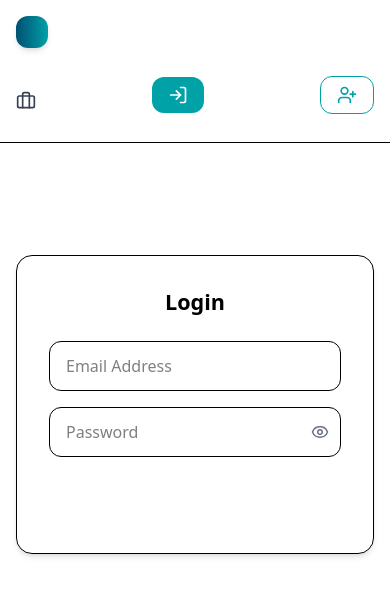
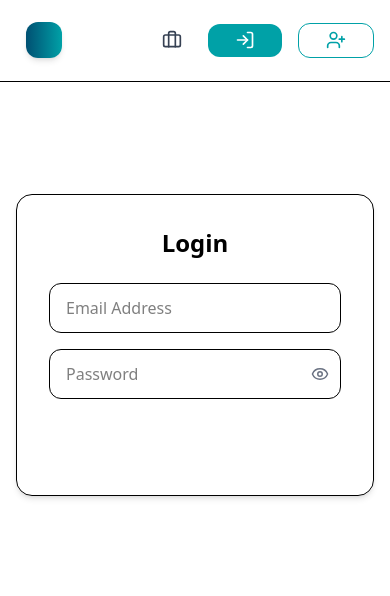
Before and after one commit to zalnuweiri/otnmiTest, a React (Vite) app in the folder client/: page /login in a window 390 px wide. Shown: the top 596 px of the page. Built offline with nearby package versions, Linux system fonts and the light colour scheme; no server answers.

Commit message:
improved responsiveness

```diff
--- a/client/src/index.css
+++ b/client/src/index.css
@@ -48,4 +48,85 @@
     font-style: normal;
 }
 
+/* -------------------------
+   LARGE SCREENS (DESKTOP 1440px+)
+-------------------------- */
+@media (min-width: 1440px) {
+    /* Slightly expand layout for wider monitors */
+    .max-w-6xl,
+    .max-w-5xl,
+    .max-w-4xl {
+        max-width: 90rem !important; /* 1440px */
+    }
+
+    /* Slightly larger headline scaling */
+    .text-4xl {
+        font-size: 2.4rem !important;
+    }
+    .text-2xl {
+        font-size: 1.6rem !important;
+    }
+
+    /* More generous spacing */
+    .py-16 {
+        padding-top: 6rem !important;
+        padding-bottom: 6rem !important;
+    }
+}
+
+/* -------------------------
+   ULTRA-WIDE SCREENS (1920px+)
+-------------------------- */
+@media (min-width: 1920px) {
+    /* Center layout, increase max width slightly but limit readability */
+    .max-w-6xl,
+    .max-w-5xl,
+    .max-w-4xl {
+        max-width: 100rem !important; /* 1600px */
+    }
+
+    /* Dashboard & job cards spread out more naturally */
+    .dashboard-stats {
+        grid-template-columns: repeat(5, 1fr) !important;
+    }
+
+    .job-list-grid {
+        grid-template-columns: repeat(4, 1fr) !important;
+    }
+
+    /* Typography scaling */
+    .text-4xl {
+        font-size: 2.6rem !important;
+    }
+    .text-2xl {
+        font-size: 1.8rem !important;
+    }
+}
+
+/* -------------------------
+   ULTRA-WIDE SCREENS (2560px+)
+-------------------------- */
+@media (min-width: 2560px) {
+    .max-w-6xl,
+    .max-w-5xl,
+    .max-w-4xl {
+        max-width: 110rem !important; /* ~1760px */
+    }
+
+    /* Increase whitespace for luxurious spacing */
+    section,
+    .p-6,
+    .p-8 {
+        padding: 2.5rem !important;
+    }
+
+    .text-4xl {
+        font-size: 3rem !important;
+    }
+    .text-2xl {
+        font-size: 1.9rem !important;
+    }
+}
+
+
 @import "../src/responsive.css";
--- a/client/src/responsive.css
+++ b/client/src/responsive.css
@@ -7,19 +7,6 @@
     .max-w-4xl {
         padding-left: 1rem !important;
         padding-right: 1rem !important;
-    }
-}
-
-@media (max-width: 1024px) {
-    .text-4xl {
-        font-size: 1.9rem !important;
-    }
-    .text-2xl {
-        font-size: 1.35rem !important;
-    }
-    .py-16 {
-        padding-top: 3rem !important;
-        padding-bottom: 3rem !important;
     }
 }
 
@@ -147,46 +134,70 @@
 
 
 /* ---------------------------------------
-   NAVBAR RESPONSIVE FIX
+   NAVBAR RESPONSIVE FIX (REVAMPED)
 ---------------------------------------- */
 @media (max-width: 900px) {
     header nav {
-        flex-direction: column !important;
-        align-items: flex-start !important;
+        flex-direction: row !important;
+        align-items: center !important;
+        justify-content: space-between !important;
+        gap: 0.75rem !important;
+        flex-wrap: wrap !important;
+    }
+
+    /* Keep logo and name aligned together */
+    header .flex.items-center.gap-2 {
+        margin-bottom: 0 !important;
+        flex: 1 1 auto !important;
+    }
+
+    /* Align nav links horizontally and wrap when needed */
+    header .flex.items-center.gap-6 {
+        flex: 1 1 auto !important;
+        justify-content: flex-end !important;
+        flex-wrap: nowrap !important;
         gap: 1rem !important;
     }
 
-    header nav > a,
-    header nav > div {
-        width: 100% !important;
-        display: flex !important;
-        justify-content: space-between !important;
-        align-items: center !important;
+    /* Hide link text, keep icons visible */
+    header .flex.items-center.gap-6 a span,
+    header .flex.items-center.gap-6 button span {
+        display: none !important;
     }
 
-    /* Make logo + text stack properly */
-    header .flex.items-center.gap-2 {
-        margin-bottom: 0.75rem !important;
+    /* Adjust icon size and spacing */
+    header .flex.items-center.gap-6 svg {
+        width: 1.25rem !important;
+        height: 1.25rem !important;
     }
 
-    /* Navigation links collapse into column */
-    header .flex.items-center.gap-6 {
-        flex-wrap: wrap !important;
-        gap: 0.75rem !important;
+    /* Make icon buttons compact */
+    header a,
+    header button {
+        padding: 0.4rem 0.6rem !important;
+        border-radius: 0.75rem !important;
     }
 
-    /* Logout button spans full width for small screens */
-    header button.bg-secondary,
-    header a.bg-primary {
-        width: 100% !important;
-        justify-content: center !important;
+    /* Special tweak for logo gradient square */
+    header nav > a:first-child div {
+        height: 2.25rem !important;
+        width: 2.25rem !important;
     }
+
+    /* Keep logout/login buttons inline, not stacked */
+    header button,
+    header a.bg-\[\#00a1a7\],
+header a.border {
+    width: auto !important;
+    justify-content: center !important;
 }
+}
+
 
 @media (max-width: 500px) {
     header nav {
-        padding-left: 1rem !important;
-        padding-right: 1rem !important;
+        padding-left: 0.75rem !important;
+        padding-right: 0.75rem !important;
     }
 
     header .text-2xl {
```
